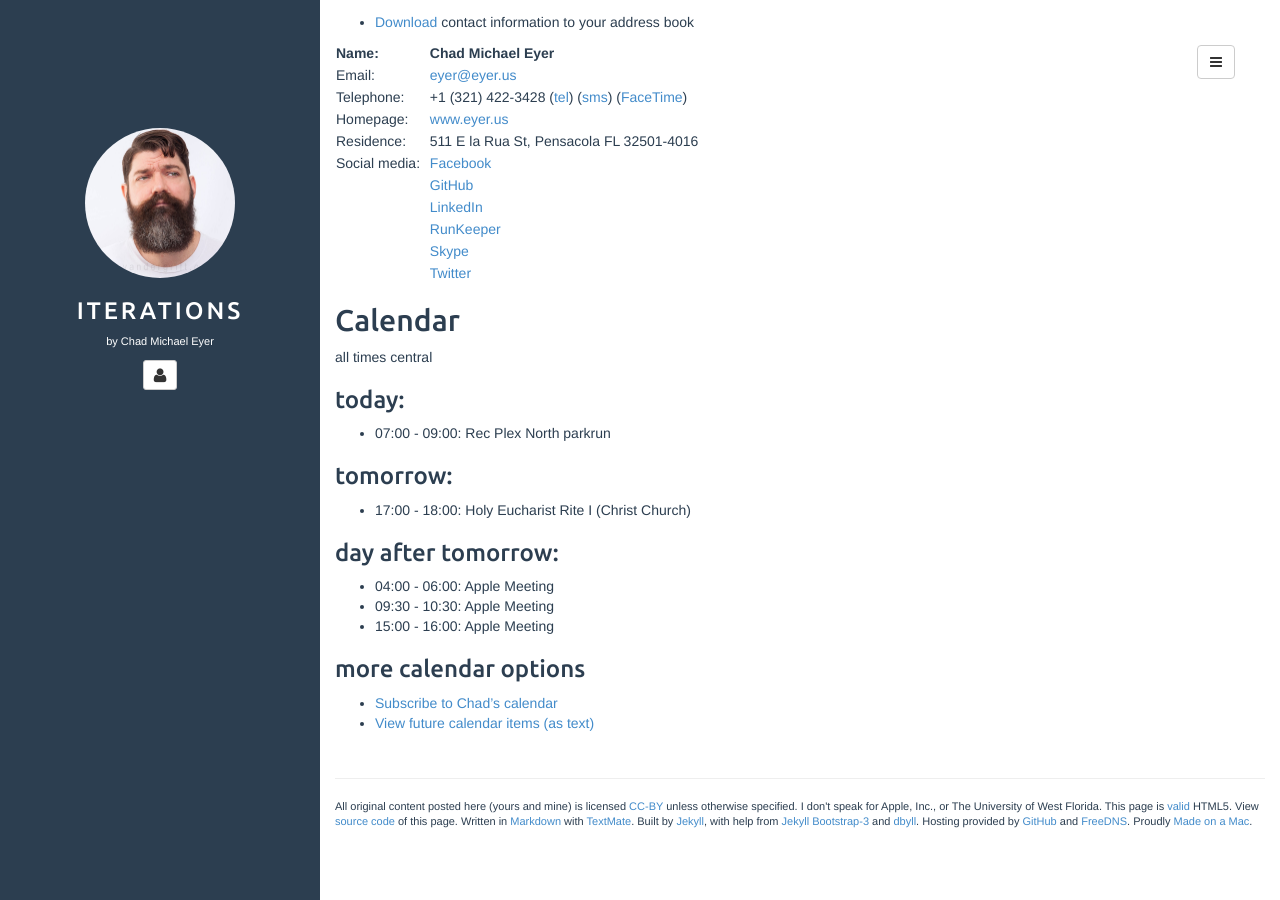
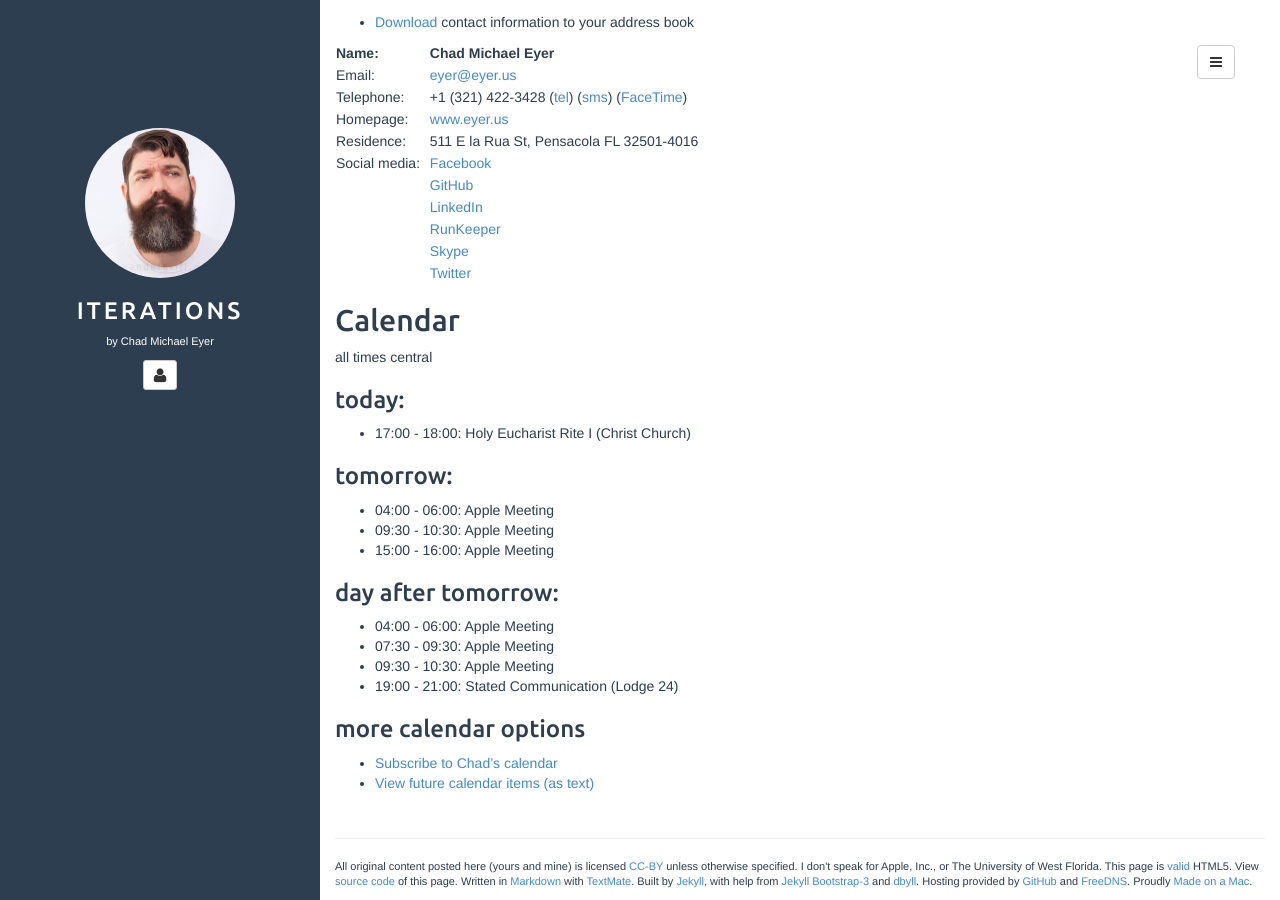
Before and after one commit to chadmichaeleyer/chadmichaeleyer.github.io, a Jekyll site: the page built from about.md, in a window 1280 px wide and 900 px high, scrolled down 1170 px. Built offline with Jekyll 4.4.1, drawn with Linux system fonts in a browser that asks for light colours.

Commit message:
calendar update

```diff
--- a/calendar.markdown
+++ b/calendar.markdown
@@ -2,14 +2,17 @@ all times central
 
 ### today:
 
-* 07:00 - 09:00: Rec Plex North parkrun
+* 17:00 - 18:00: Holy Eucharist Rite I (Christ Church)
 
 ### tomorrow:
 
-* 17:00 - 18:00: Holy Eucharist Rite I (Christ Church)
+* 04:00 - 06:00: Apple Meeting
+* 09:30 - 10:30: Apple Meeting
+* 15:00 - 16:00: Apple Meeting
 
 ### day after tomorrow:
 
 * 04:00 - 06:00: Apple Meeting
+* 07:30 - 09:30: Apple Meeting
 * 09:30 - 10:30: Apple Meeting
-* 15:00 - 16:00: Apple Meeting
+* 19:00 - 21:00: Stated Communication (Lodge 24)
```
Also changed, not shown: calendar-year.markdown (+18 -17 lines), 1 other file.
